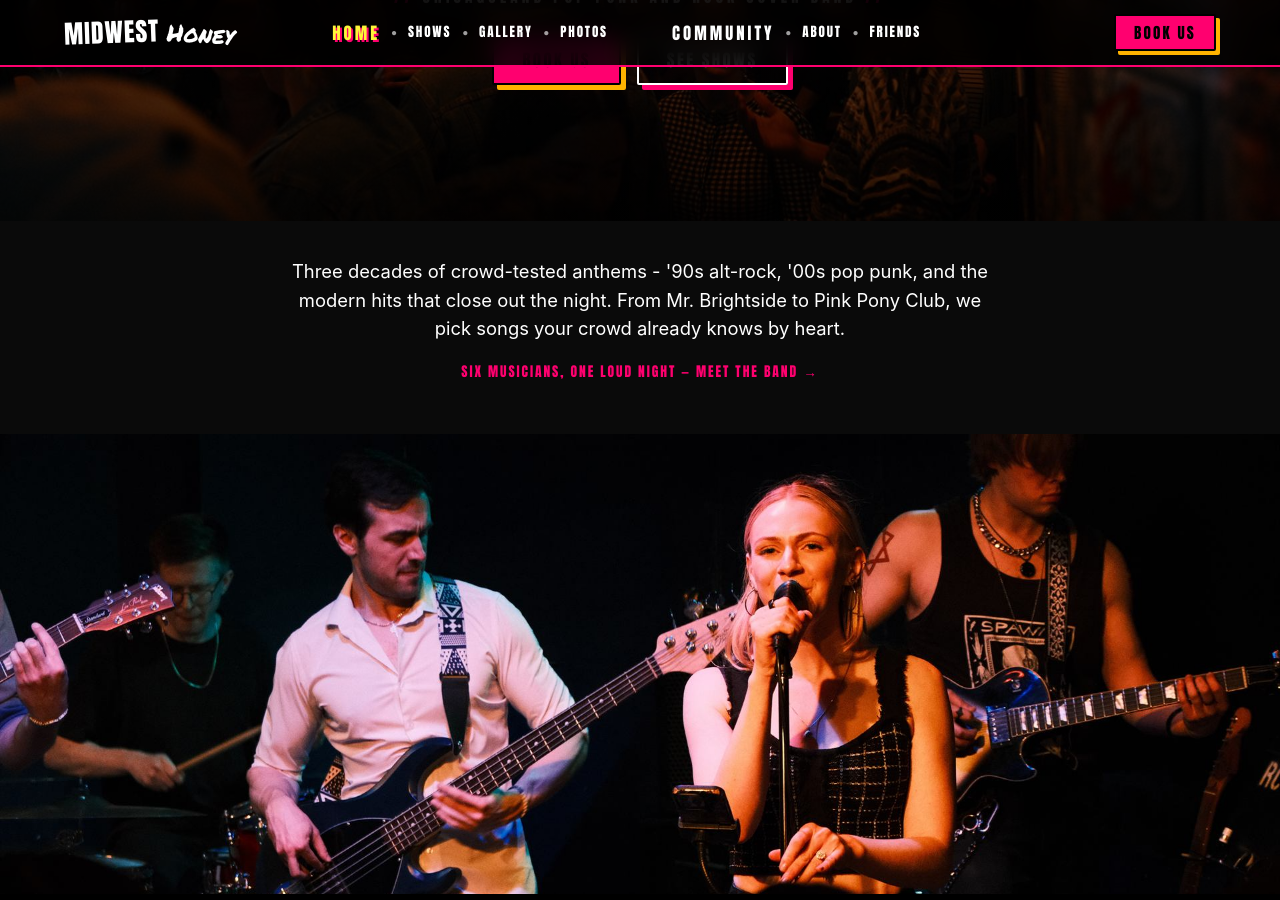
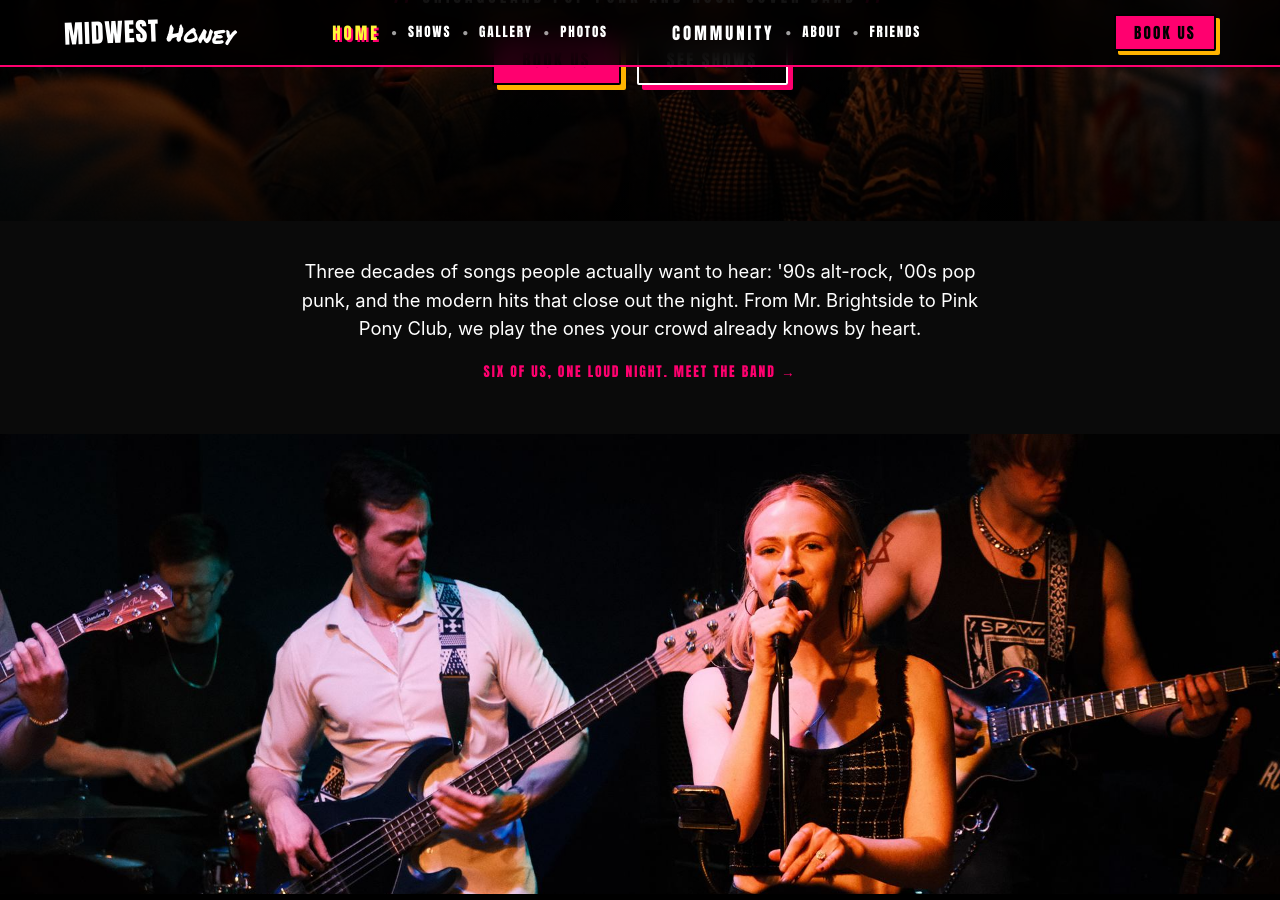
Before and after one commit to GooseRoc3/midwesthoneyband.github.io, a Jekyll site: the page built from index.html, in a window 1280 px wide and 900 px high, scrolled down 474 px. Built offline with Jekyll 4.4.1, drawn with Linux system fonts in a browser that asks for light colours; some of the changed text lies outside the part shown.

Commit message:
Language pass: drop em-dashes, warm up the marketing copy
Rewrite the site's marketing prose to read like a person wrote it and remove
every em-dash from rendered copy:

- Hero sound blurb, the meet-the-band and book-us sections, the shows
  empty-state, and the follow copy reworded without em-dashes and without
  the balanced-appositive and tidy-triad cadence
- Page titles use a pipe separator instead of an em-dash
- Photos intro uses parentheses instead of a dashed aside
- Band about-line reworded

Member highlights and friend blurbs left untouched — those are the band's
own words.

Co-Authored-By: Claude Opus 4.8 (1M context) <noreply@anthropic.com>

```diff
--- a/band.html
+++ b/band.html
@@ -1,6 +1,6 @@
 ---
 layout: default
-title: "Meet the Band — Midwest Honey"
+title: "Meet the Band | Midwest Honey"
 description: "Meet the six musicians of Midwest Honey, Chicago's pop rock and punk cover band."
 section: band
 
@@ -27,7 +27,7 @@ friends:
   <div class="container">
     <p class="eyebrow center">Meet the Band</p>
     <h2 class="center">Six musicians. One loud night.</h2>
-    <p class="about-intro center">Midwest Honey is Chicago's pop rock and punk cover band — a 6-piece show ripping through hits from 1990 to today across bars and clubs in the Midwest.</p>
+    <p class="about-intro center">Midwest Honey is Chicago's pop rock and punk cover band. Six of us, ripping through hits from 1990 to today in bars and clubs across the Midwest.</p>
 
     <div class="member-carousel">
       <div class="carousel-tabs" role="tablist" aria-label="Band members">
--- a/index.html
+++ b/index.html
@@ -1,6 +1,6 @@
 ---
 layout: default
-title: "Midwest Honey — Chicago Pop Rock & Punk Cover Band"
+title: "Midwest Honey | Chicago Pop Rock & Punk Cover Band"
 description: "Chicago pop rock and punk cover band playing hits from 1990 to today. Book us for bars, clubs, and private events."
 section: home
 ---
@@ -24,8 +24,8 @@ section: home
 <!-- SOUND -->
 <section class="sound">
   <div class="container center">
-    <p class="sound-blurb">Three decades of crowd-tested anthems - '90s alt-rock, '00s pop punk, and the modern hits that close out the night. From Mr. Brightside to Pink Pony Club, we pick songs your crowd already knows by heart.</p>
-    <p class="sound-meet"><a href="band.html">Six musicians, one loud night &mdash; meet the band &rarr;</a></p>
+    <p class="sound-blurb">Three decades of songs people actually want to hear: '90s alt-rock, '00s pop punk, and the modern hits that close out the night. From Mr. Brightside to Pink Pony Club, we play the ones your crowd already knows by heart.</p>
+    <p class="sound-meet"><a href="band.html">Six of us, one loud night. Meet the band &rarr;</a></p>
   </div>
 </section>
 
@@ -86,7 +86,7 @@ section: home
         </tr>
       </tbody>
     </table>
-    <p class="shows-empty" hidden>New dates dropping soon &mdash; <a href="#follow">follow us</a> so you don't miss the next one.</p>
+    <p class="shows-empty" hidden>More shows are in the works. <a href="#follow">Follow us</a> so you don't miss the next one.</p>
   </div>
 </section>
 
@@ -145,7 +145,7 @@ section: home
   <div class="container center">
     <p class="eyebrow">Booking</p>
     <h2>Book Us</h2>
-    <p>Bars, clubs, festivals, private parties &mdash; we bring three decades of songs your crowd already knows, and a set we'll shape to fit your room and your night. Email us and we'll respond within 24 hours.</p>
+    <p>We play bars, clubs, festivals, and private parties. You get three decades of songs people already know, and a set we'll shape to fit your room and your night. Send us an email and we'll get back to you within a day.</p>
     <ul class="book-points">
       <li>Full six-piece, '90s to today</li>
       <li>Bars, clubs &amp; festivals</li>
--- a/photos.html
+++ b/photos.html
@@ -1,12 +1,12 @@
 ---
 layout: default
-title: "Photos — Midwest Honey"
+title: "Photos | Midwest Honey"
 description: "Live photos from Midwest Honey shows around Chicago, gig by gig."
 section: photos
 
 # ---------------------------------------------------------------------------
 # Adding a gig: copy a block below and put it at the TOP of the list.
-# Newest show first — the page renders them in the order written here.
+# Newest show first. The page renders them in the order written here.
 #
 #   credit  - Instagram handle without the @. Omit if you don't have one.
 #   photos  - every photo for this gig that you want on the site. Files live
@@ -37,7 +37,7 @@ gigs:
   <div class="container center">
     <p class="eyebrow">Photos</p>
     <h2>Every Night So Far</h2>
-    <p class="about-intro center">Shot by the photographers who came out to see us. Find yourself in the crowd, grab what you like, and tag the photographer — not us — when you post it.</p>
+    <p class="about-intro center">Shot by the photographers who came out to see us. Find yourself in the crowd, grab what you like, and tag the photographer (not us) when you post it.</p>
   </div>
 </section>
 
```
Also changed, not shown: other parts of index.html (+1 -1 lines).
